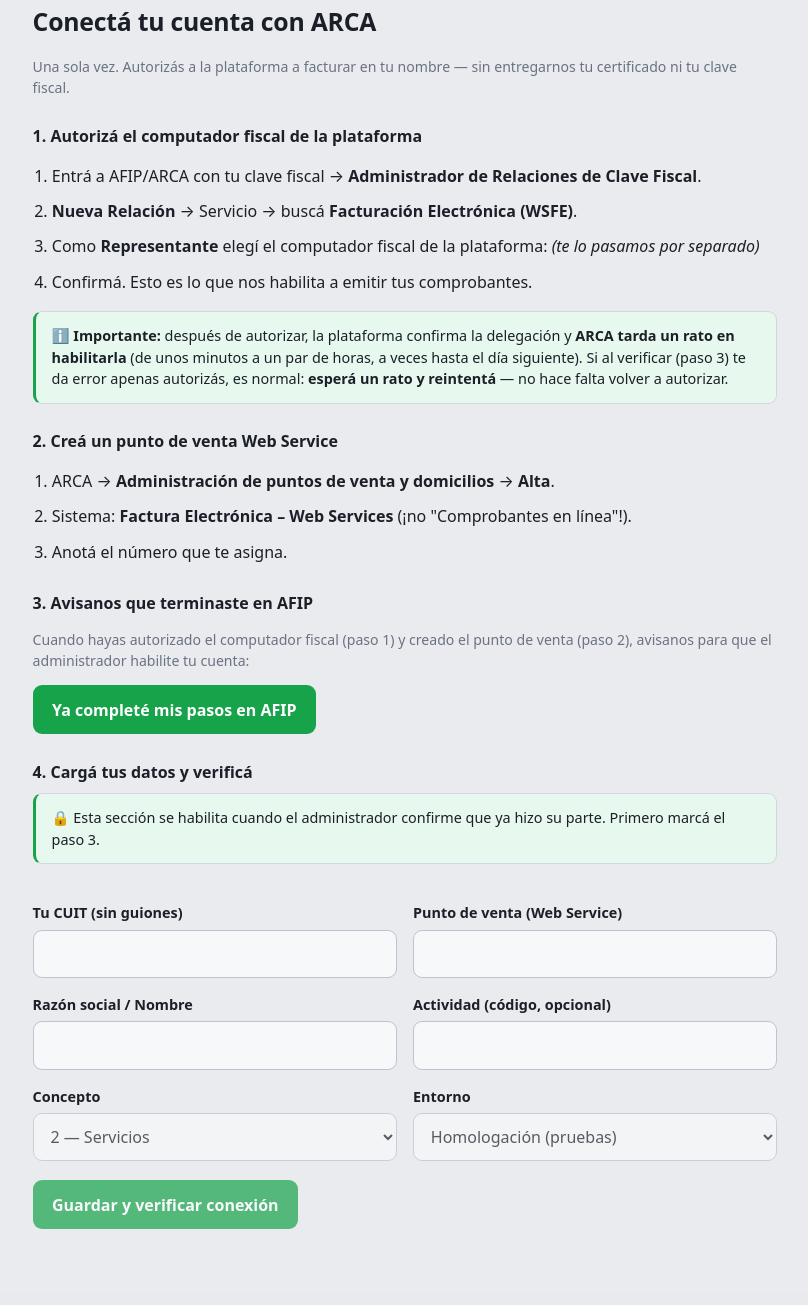
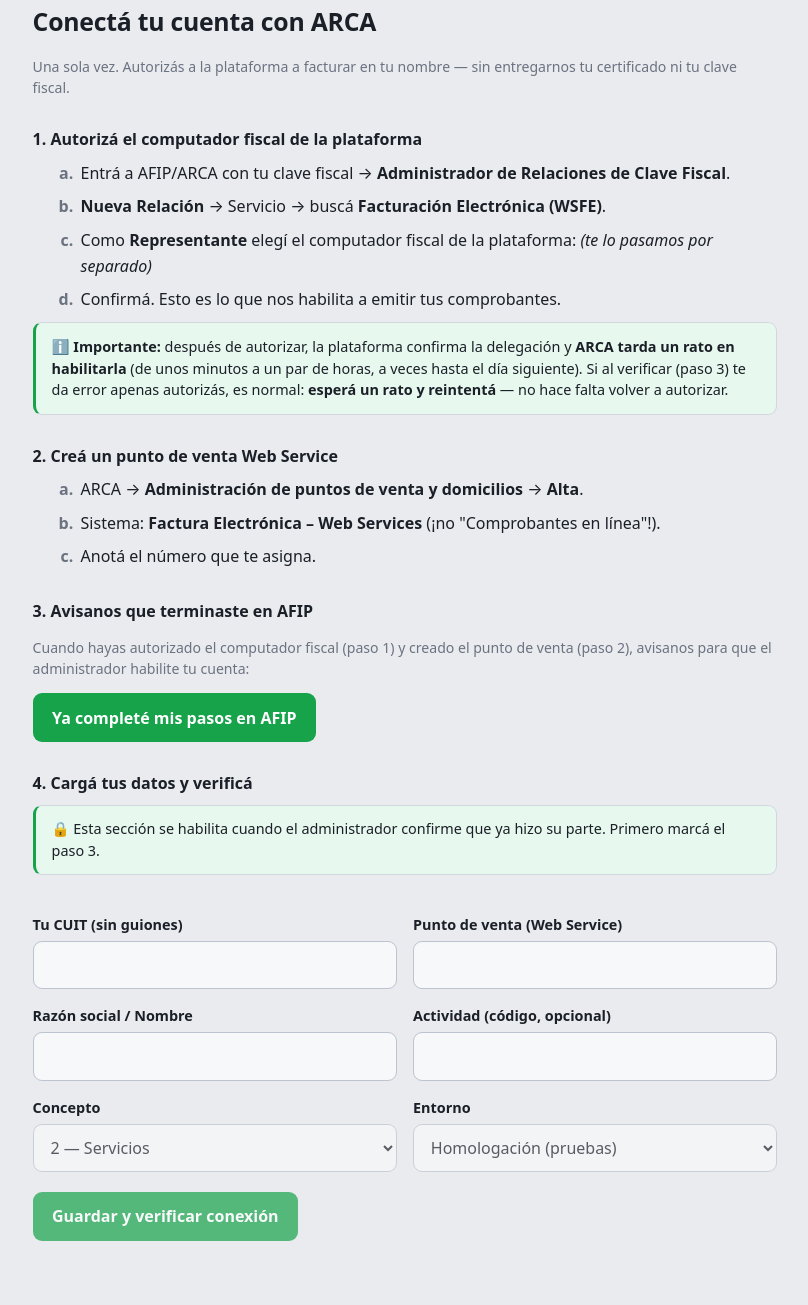
Before and after one commit to sergioseva/facturador-arca, a Flask app: page /onboarding in a window 1280 px wide. Shown: the part 58-1363 px from the top of the page, without its empty margins (235-1043 px from the left). Before the commit the page ends 1287 px from the top, so only its background shows below. Run offline with Flask 3, Linux system fonts and the light colour scheme; the visitor is signed in with stand-in values (Sample User, id 1); data comes from the database, SQL or seed files in the repository; data that the repository does not hold is empty.

Commit message:
Onboarding/guía: subpasos en letras (a, b, c) e indentados
Evita el doble numerado (paso padre N + subpaso N) que confundía: los subpasos
pasan a lower-alpha e indentados bajo el título del paso.

Co-Authored-By: Claude Opus 4.8 (1M context) <noreply@anthropic.com>

```diff
--- a/templates/admin_guia.html
+++ b/templates/admin_guia.html
@@ -14,7 +14,9 @@
   .step h3 { margin: .15rem 0 .4rem; font-size: 1rem; }
   .step .who { font-size: .72rem; font-weight: 700; text-transform: uppercase; letter-spacing: .04em; }
   .step .who.admin { color: var(--primary); } .step .who.cli { color: #64748b; }
-  .step ol, .step ul { margin: .3rem 0 0; padding-left: 1.1rem; line-height: 1.6; }
+  .step ol { margin: .3rem 0 0; padding-left: 1.2rem; line-height: 1.6; list-style: lower-alpha; }
+  .step ul { margin: .3rem 0 0; padding-left: 1.2rem; line-height: 1.6; }
+  .step ol li::marker { color: var(--muted); font-weight: 600; }
   .chip-data { display: inline-block; background: var(--surface-2); border: 1px solid var(--border); border-radius: 6px; padding: .05rem .4rem; font-weight: 700; font-variant-numeric: tabular-nums; }
   table.tr { width: 100%; border-collapse: collapse; font-size: .85rem; margin-top: .5rem; }
   table.tr th, table.tr td { padding: .55rem .6rem; border: 1px solid var(--border); text-align: left; vertical-align: top; }
--- a/templates/onboarding.html
+++ b/templates/onboarding.html
@@ -1,8 +1,10 @@
 {% extends "base.html" %}
 {% block title %}Configurar mi facturación — ARCA{% endblock %}
 {% block style %}
-  ol.pasos { line-height: 1.6; padding-left: 1.2rem; }
-  ol.pasos li { margin-bottom: .6rem; }
+  h3 { margin-top: 1.8rem; }
+  ol.pasos { line-height: 1.6; margin: .4rem 0 0 1.6rem; padding-left: 1.2rem; list-style: lower-alpha; }
+  ol.pasos li { margin-bottom: .5rem; padding-left: .2rem; }
+  ol.pasos li::marker { color: var(--muted); font-weight: 600; }
   .destacado-cuit { background: #1f2937; color: #e5e7eb; padding: .6rem 1rem; border-radius: 8px; display: inline-block; font-variant-numeric: tabular-nums; }
   .grid2 { display: grid; grid-template-columns: 1fr 1fr; gap: 0 1rem; }
   @media (max-width: 500px) { .grid2 { grid-template-columns: 1fr; } }
```
